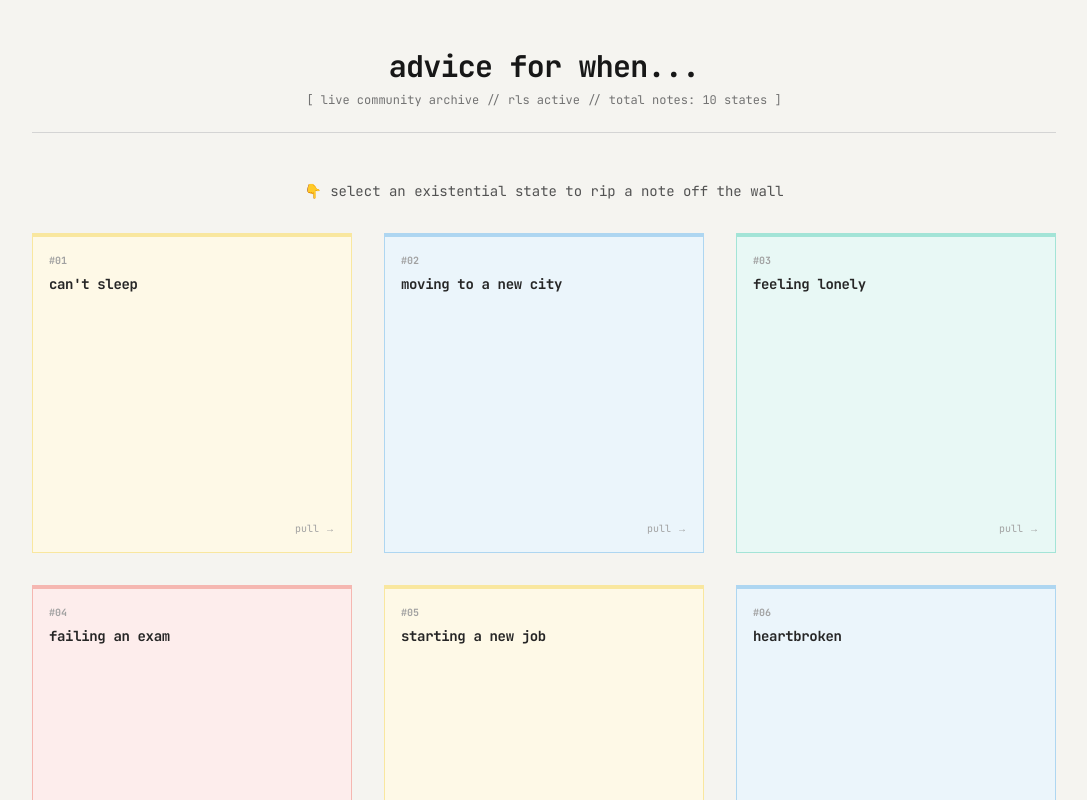
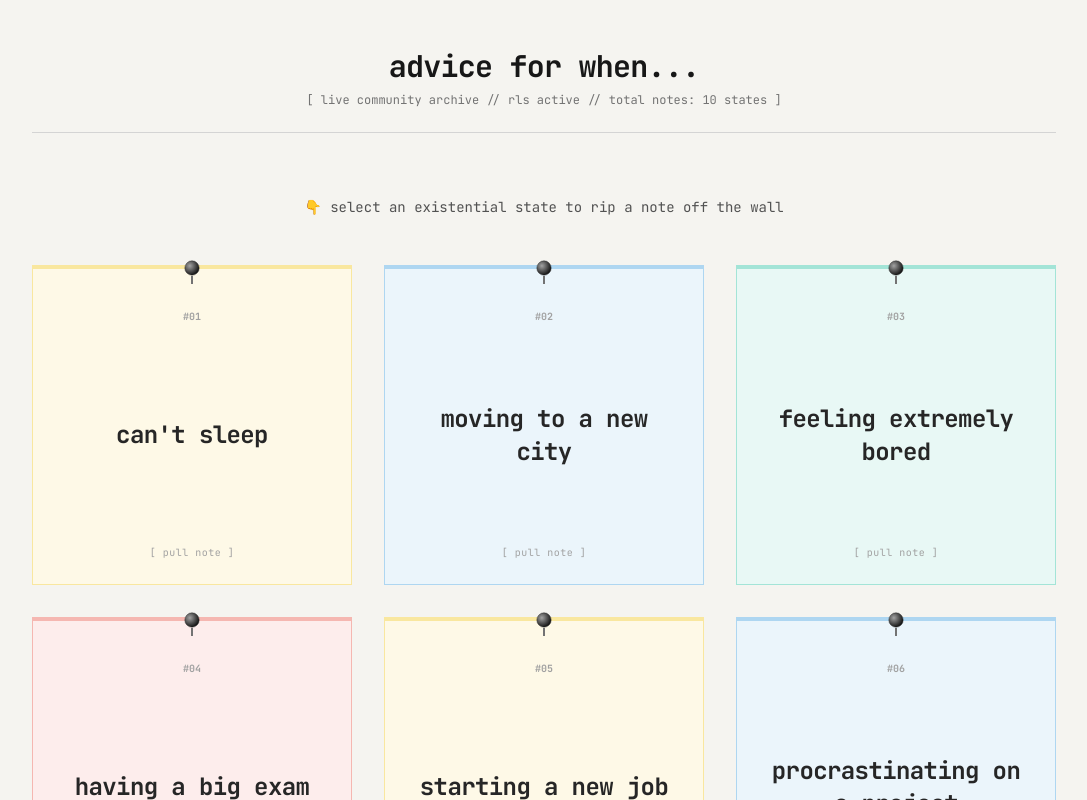
Before and after one commit to Eve953/advice_for_when, a Next.js app: page / in a window 1280 px wide. Shown: the top 800 px of the page, without its empty margins (96-1183 px from the left). Built offline with nearby package versions, Linux system fonts and the light colour scheme; no server answers.

Commit message:
replace old data

```diff
--- a/src/app/page.tsx
+++ b/src/app/page.tsx
@@ -82,7 +82,7 @@ export default function AdviceBoard() {
     <main className="min-h-screen bg-[#F5F4F0] text-neutral-800 p-6 md:p-12 font-mono flex flex-col items-center">
 
       {/* Dynamic Header */}
-      <header className="w-full max-w-5xl mb-12 text-center border-b border-neutral-300 pb-6">
+      <header className="w-full max-w-5xl mb-16 text-center border-b border-neutral-300 pb-6">
         <h1 className="text-3xl font-bold tracking-tight text-neutral-900 mb-2">advice for when...</h1>
         <p className="text-xs text-neutral-500 lowercase">
           [ live community archive // rls active // total notes: 10 states ]
@@ -92,7 +92,7 @@ export default function AdviceBoard() {
       {/* VIEW 1: THE STICKY NOTE BOARD */}
       {currentView === "grid" && (
         <div className="w-full max-w-5xl">
-          <div className="text-center mb-8 text-sm text-neutral-600">
+          <div className="text-center mb-12 text-sm text-neutral-600">
             👇 select an existential state to rip a note off the wall
           </div>
 
@@ -104,17 +104,37 @@ export default function AdviceBoard() {
                 <button
                   key={scenario}
                   onClick={() => handleSelectScenario(scenario)}
-                  className={`aspect-square w-full ${color.bg} ${color.text} ${color.border} border-t-4 border-l border-r border-b p-4 flex flex-col justify-between text-left transition-transform duration-150 hover:-translate-y-1 hover:shadow-md rounded-none relative`}
-                  style={{ boxShadow: "2px 2px 0px rgba(0,0,0,0.05)" }}
+                  className={`aspect-square w-full ${color.bg} ${color.text} ${color.border} border-t-4 border-l border-r border-b p-6 flex flex-col justify-between text-center items-center transition-transform duration-150 hover:-translate-y-1 hover:shadow-md rounded-none relative pt-10`}
+                  style={{ boxShadow: "3px 3px 0px rgba(0,0,0,0.04)" }}
                 >
+                  {/* 📍 Vector Push-Pin (Bypasses CSS structural restrictions entirely) */}
+                  <div className="absolute -top-2.5 left-1/2 -translate-x-1/2 flex flex-col items-center pointer-events-none z-10">
+                    <svg width="18" height="18" viewBox="0 0 20 20" className="drop-shadow-sm">
+                      <defs>
+                        <radialGradient id={`pinGloss-${index}`} cx="35%" cy="35%" r="65%">
+                          <stop offset="0%" stopColor="#a3a3a3" />
+                          <stop offset="70%" stopColor="#404040" />
+                          <stop offset="100%" stopColor="#171717" />
+                        </radialGradient>
+                      </defs>
+                      <circle cx="10" cy="10" r="8" fill={`url(#pinGloss-${index})`} stroke="#262626" strokeWidth="0.5" />
+                    </svg>
+                    <div className="w-[1.5px] h-2 bg-neutral-500 -mt-px" />
+                  </div>
+
+                  {/* Note Index Identifier */}
                   <span className="text-[10px] text-neutral-400 block font-bold font-mono">
                     #{String(index + 1).padStart(2, "0")}
                   </span>
-                  <span className="text-sm font-semibold tracking-tight font-sans mt-2 grow lowercase leading-tight">
+
+                  {/* Centered & Significantly Enlarged Text Content */}
+                  <span className="text-xl md:text-2xl font-bold tracking-tight font-sans my-auto lowercase leading-snug max-w-[92%]">
                     {scenario}
                   </span>
-                  <span className="text-[10px] text-right block text-neutral-400 font-mono w-full self-end">
-                    pull →
+
+                  {/* Operational Flow Indicator */}
+                  <span className="text-[10px] text-center block text-neutral-400 font-mono w-full tracking-wider">
+                    [ pull note ]
                   </span>
                 </button>
               );
@@ -125,17 +145,33 @@ export default function AdviceBoard() {
 
       {/* VIEW 2: THE DETACHED STICKY NOTE READ VIEW */}
       {currentView === "message" && (
-        <div className="w-full max-w-md flex flex-col items-center">
-          <div className={`w-full aspect-square bg-[#FEF9E7] border-t-[6px] border-t-yellow-300 border-l border-r border-b border-neutral-300 p-8 flex flex-col justify-between transition-opacity duration-300 rounded-none`}
-               style={{ boxShadow: "5px 5px 0px rgba(0,0,0,0.04)" }}>
+        <div className="w-full max-w-xl flex flex-col items-center">
+          <div className={`w-full aspect-square bg-[#FEF9E7] border-t-[6px] border-t-yellow-300 border-l border-r border-b border-neutral-300 p-10 flex flex-col justify-between transition-opacity duration-300 rounded-none relative pt-12`}
+               style={{ boxShadow: "6px 6px 0px rgba(0,0,0,0.04)" }}>
+
+            {/* 📍 Scale-up Focus View Vector Push-Pin */}
+            <div className="absolute -top-3 left-1/2 -translate-x-1/2 flex flex-col items-center pointer-events-none z-10">
+              <svg width="22" height="22" viewBox="0 0 20 20" className="drop-shadow-md">
+                <defs>
+                  <radialGradient id="focusPinGloss" cx="35%" cy="35%" r="65%">
+                    <stop offset="0%" stopColor="#a3a3a3" />
+                    <stop offset="70%" stopColor="#404040" />
+                    <stop offset="100%" stopColor="#171717" />
+                  </radialGradient>
+                </defs>
+                <circle cx="10" cy="10" r="8" fill="url(#focusPinGloss)" stroke="#262626" strokeWidth="0.5" />
+              </svg>
+              <div className="w-0.5 h-2.5 bg-neutral-500 -mt-px" />
+            </div>
+
             <div>
-              <div className="text-[11px] text-neutral-400 lowercase mb-6 tracking-widest">
+              <div className="text-[11px] text-neutral-400 lowercase mb-8 tracking-widest">
                 situation: {selectedScenario}
               </div>
               {isLoading ? (
                 <div className="text-sm text-neutral-400 italic">Reaching for paper...</div>
               ) : (
-                <p className="text-xl md:text-2xl font-serif text-neutral-800 leading-relaxed italic pr-2">
+                <p className="text-2xl md:text-3xl font-serif text-neutral-800 leading-relaxed italic pr-2">
                   "{currentMessage ? currentMessage.message : "The board is empty here. Leave the first piece of writing for someone else."}"
                 </p>
               )}
@@ -173,11 +209,27 @@ export default function AdviceBoard() {
 
       {/* VIEW 3: WRITE AND STICK ONTO THE WALL */}
       {currentView === "submit" && (
-        <div className="w-full max-w-md flex flex-col items-center">
-          <form onSubmit={handleFormSubmit} className="w-full aspect-square bg-[#FDEDEC] border-t-[6px] border-t-red-300 border-l border-r border-b border-neutral-300 p-8 flex flex-col justify-between rounded-none"
-                style={{ boxShadow: "5px 5px 0px rgba(0,0,0,0.04)" }}>
+        <div className="w-full max-w-xl flex flex-col items-center">
+          <form onSubmit={handleFormSubmit} className="w-full aspect-square bg-[#FDEDEC] border-t-[6px] border-t-red-300 border-l border-r border-b border-neutral-300 p-10 flex flex-col justify-between rounded-none relative pt-12"
+                style={{ boxShadow: "6px 6px 0px rgba(0,0,0,0.04)" }}>
+
+            {/* 📍 Edit View Vector Push-Pin */}
+            <div className="absolute -top-3 left-1/2 -translate-x-1/2 flex flex-col items-center pointer-events-none z-10">
+              <svg width="22" height="22" viewBox="0 0 20 20" className="drop-shadow-md">
+                <defs>
+                  <radialGradient id="submitPinGloss" cx="35%" cy="35%" r="65%">
+                    <stop offset="0%" stopColor="#a3a3a3" />
+                    <stop offset="70%" stopColor="#404040" />
+                    <stop offset="100%" stopColor="#171717" />
+                  </radialGradient>
+                </defs>
+                <circle cx="10" cy="10" r="8" fill="url(#submitPinGloss)" stroke="#262626" strokeWidth="0.5" />
+              </svg>
+              <div className="w-0.5 h-2.5 bg-neutral-500 -mt-px" />
+            </div>
+
             <div className="w-full flex flex-col grow">
-              <label className="text-[11px] text-neutral-400 lowercase mb-4 tracking-widest block">
+              <label className="text-[11px] text-neutral-400 lowercase mb-6 tracking-widest block">
                 scribble advice for: {selectedScenario}
               </label>
               <textarea
@@ -185,7 +237,7 @@ export default function AdviceBoard() {
                 onChange={(e) => setSubmissionText(e.target.value)}
                 maxLength={280}
                 placeholder="What single sentence would you drop here for a complete stranger to look at?"
-                className="w-full grow bg-transparent border-none outline-none resize-none font-serif text-lg text-neutral-800 italic placeholder-neutral-400 focus:ring-0 p-0"
+                className="w-full grow bg-transparent border-none outline-none resize-none font-serif text-xl md:text-2xl text-neutral-800 italic placeholder-neutral-400 focus:ring-0 p-0 leading-relaxed"
                 disabled={isLoading}
               />
             </div>
@@ -210,7 +262,6 @@ export default function AdviceBoard() {
             <button
               type="submit"
               onClick={(e) => {
-                // Safely proxy programmatic fire into standard form element wrapper
                 const form = document.querySelector('form');
                 if (form) form.requestSubmit();
               }}
--- a/src/lib/mockData.ts
+++ b/src/lib/mockData.ts
@@ -8,10 +8,10 @@ export interface AdviceMessage {
 export const SCENARIOS = [
   "can't sleep",
   "moving to a new city",
-  "feeling lonely",
-  "failing an exam",
+  "feeling extremely bored",
+  "having a big exam",
   "starting a new job",
-  "heartbroken",
+  "procrastinating on a project",
   "celebrating a win",
   "feeling overwhelmed",
   "losing a friend",
```
